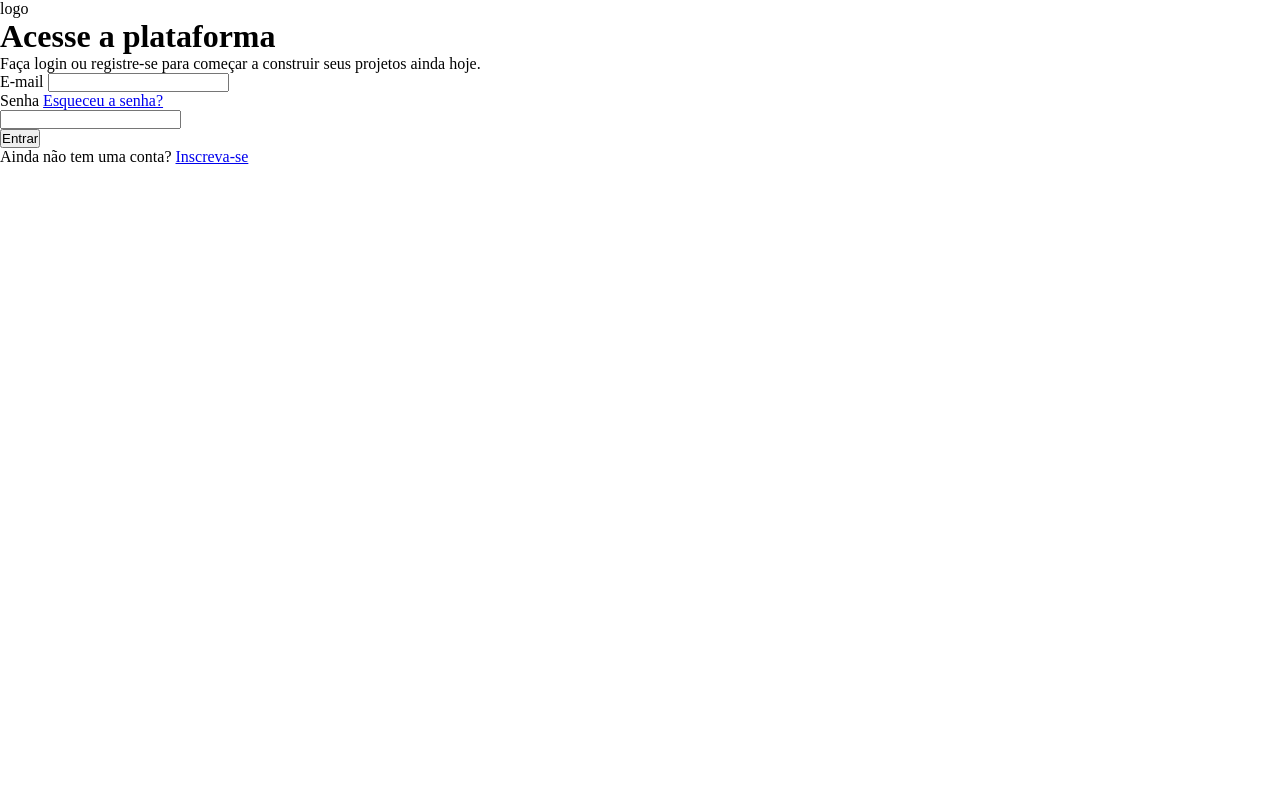
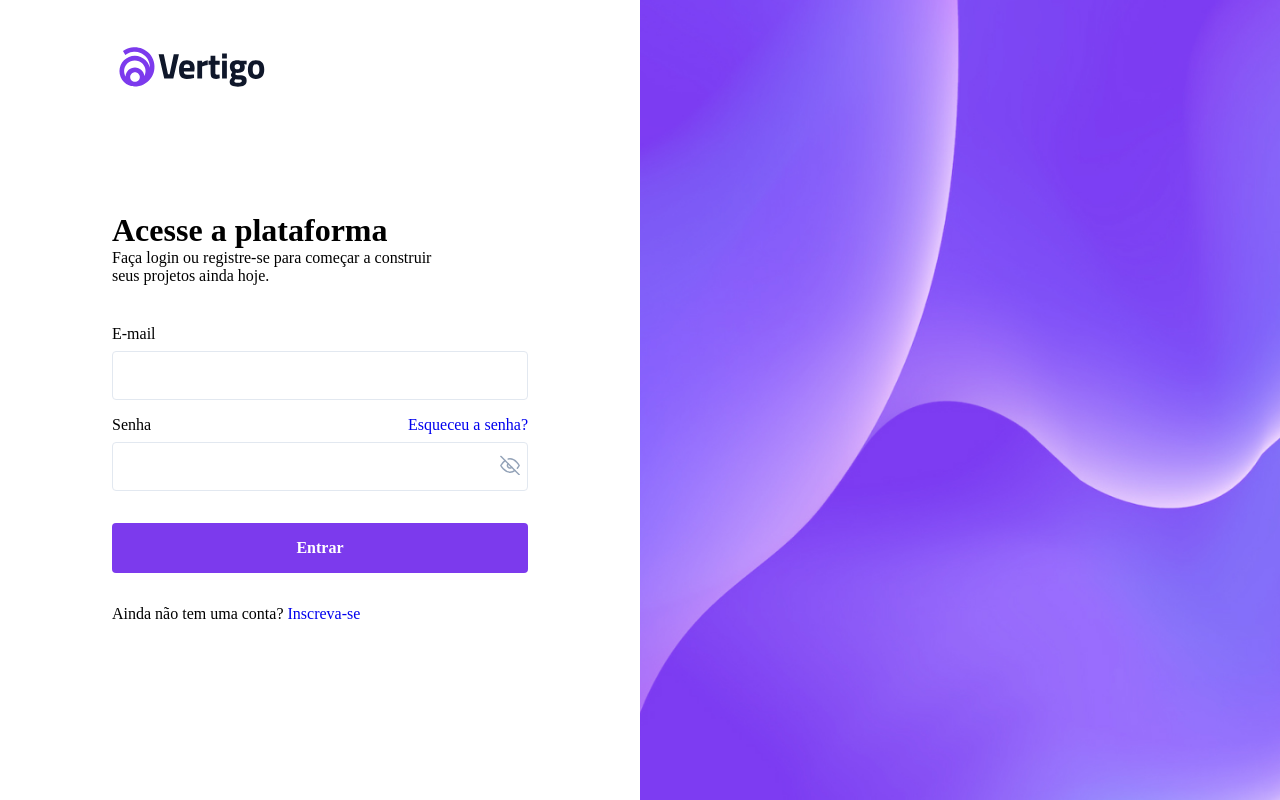
Before and after one commit to pedro-souZ/bora-codar-11, a plain HTML site: page index.html in a window 1280 px wide. Drawn offline with Linux system fonts and the light colour scheme.

Commit message:
estilizando main e header

```diff
--- a/index.html
+++ b/index.html
@@ -7,8 +7,9 @@
     <title>Login</title>
   </head>
   <body>
-    <div id="page">
-      <header>logo</header>
+    <div id="page" class="flex">
+      <div>
+        <header><img src="assets/logo.svg" alt="logo" /></header>
 
         <main>
           <div class="headline">
@@ -26,14 +27,14 @@
             </div>
 
             <div class="input-wrapper">
-            <div class="label-wrapper">
+              <div class="label-wrapper flex">
                 <label for="senha">Senha</label>
                 <a href="#">Esqueceu a senha?</a>
               </div>
 
               <input type="password" id="senha" />
-            <img class="show-password" src="" alt="" />
-            <img class="hide-password" src="" alt="" />
+              <img class="show-password eye" src="assets/eye-off.svg" alt="" />
+              <img class="hide-password eye hide" src="assets/eye.svg" alt="" />
             </div>
 
             <button type="submit">Entrar</button>
@@ -45,5 +46,7 @@
           </form>
         </main>
       </div>
+      <img src="assets/img.jpg" alt="bg-roxo" />
+    </div>
   </body>
 </html>
--- a/style.css
+++ b/style.css
@@ -13,3 +13,124 @@
 body {
   font-size: 1.6rem;
 }
+
+button {
+  all: unset;
+  box-sizing: border-box;
+}
+
+a {
+  text-decoration: none;
+}
+
+#page {
+  height: 100vh;
+}
+
+.flex {
+  display: flex;
+}
+
+/*pega os primeiro nível de filho (div & img)*/
+#page > * {
+  width: 50%;
+}
+
+img {
+  width: 100%;
+  object-fit: cover;
+}
+
+header img {
+  height: 5.4rem;
+  width: 16rem;
+}
+
+/* pega o primeiro filho depois de page (apenas a div) */
+#page > div {
+  padding: 4rem 11.2rem;
+
+  & main {
+    margin-top: 11.4rem;
+
+    /* mantém o limite máximo do container */
+    & .headline {
+      max-width: 35rem;
+    }
+  }
+}
+
+form {
+  margin-top: 4rem;
+}
+
+.input-wrapper {
+  position: relative;
+}
+
+/* remove os olhos de senha padrão do navegador */
+::-ms-reveal {
+  display: none;
+}
+
+form input {
+  width: 100%;
+
+  background-color: white;
+  border: 0.1rem solid #e2e8f0;
+  border-radius: 0.4rem;
+
+  padding: 1.6rem 1.2rem;
+
+  margin-top: 0.8rem;
+}
+
+/* pega o input que tem um input anterior a ele */
+form .input-wrapper + .input-wrapper {
+  margin-top: 1.6rem;
+}
+
+.label-wrapper {
+  justify-content: space-between;
+}
+
+.eye {
+  width: 2rem;
+  height: 2rem;
+
+  position: absolute;
+  top: 52%;
+  right: 2%;
+}
+
+.hide {
+  display: none;
+}
+
+/* tiro todas as propriedades do botão, dai consigo personalizar a linha que fica em volta  */
+form button {
+  display: flex;
+  justify-content: center;
+  align-items: center;
+  padding: 1.6rem 2.4rem;
+
+  background: #7c3aed;
+  border-radius: 0.4rem;
+
+  width: 100%;
+
+  font-weight: bold;
+
+  color: white;
+
+  margin-block: 3.2rem; /*coloca margin cima e baixo*/
+}
+
+form button:focus {
+  outline: 2px solid black;
+  border-radius: 0.2rem;
+}
+
+form button:hover {
+  background: #9f67ff;
+}
```
Lines whose indentation alone changed are shown as unchanged.
